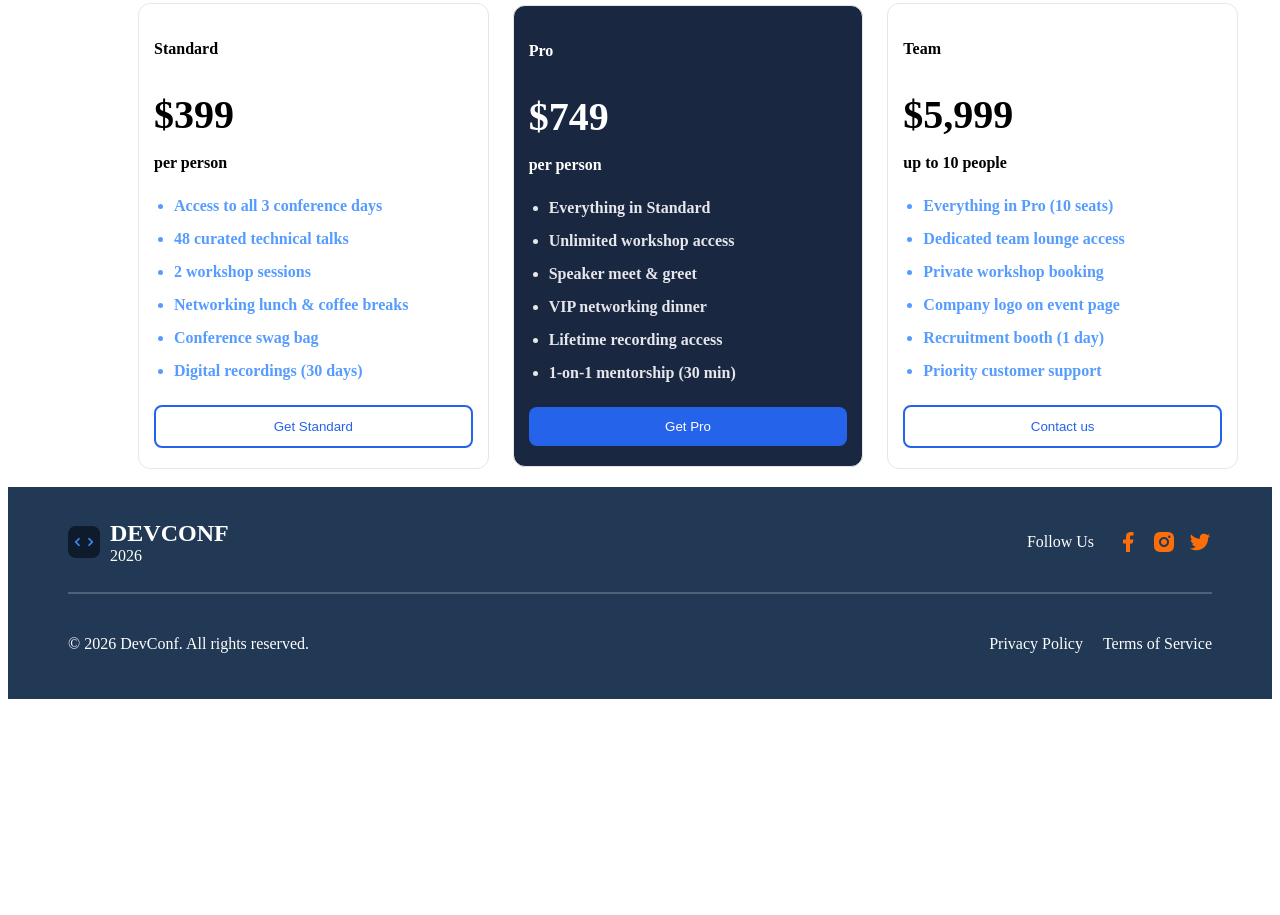
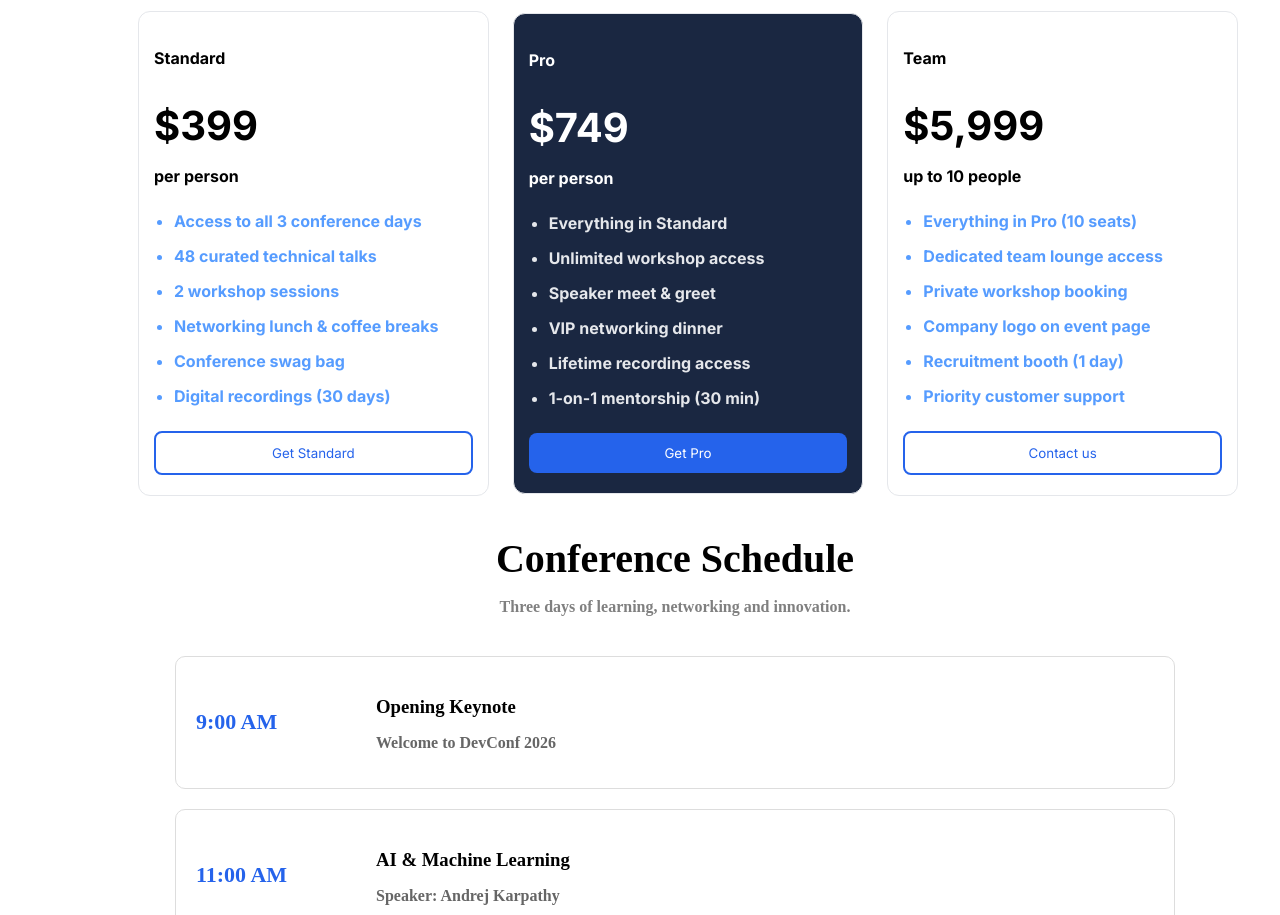
Before and after one commit to hasibulislam67/b14-a1, a plain HTML site: page index.html in a window 1280 px wide. Shown: the part 1885-2800 px from the top of the page. Before the commit the page ends 2592 px from the top, so only its background shows below. Drawn offline with nearby package versions, Linux system fonts and the light colour scheme.

Commit message:
aicommit

```diff
--- a/index.html
+++ b/index.html
@@ -1,15 +1,20 @@
 <!DOCTYPE html>
 <html lang="en">
+
 <head>
     <meta charset="UTF-8">
     <meta name="viewport" content="width=device-width, initial-scale=1.0">
     <title>Document</title>
     <link rel="stylesheet" href="style.css">
+    <link rel="preconnect" href="https://fonts.googleapis.com">
+    <link rel="preconnect" href="https://fonts.gstatic.com/" crossorigin>
     <link
-        href="https://fonts.googleapis.com/css2?family=Arimo:ital,wght@0,400..700;1,400..700&family=Open+Sans:ital,wght@0,300..800;1,300..800&display=swap"
+        href="https://fonts.googleapis.com/css2?family=Arimo:ital,wght@0,400..700;1,400..700&family=Inter:ital,opsz,wght@0,14..32,100..900;1,14..32,100..900&display=swap"
         rel="stylesheet">
 
+
 </head>
+
 <body>
     <section>
         <nav class="nav">
@@ -34,14 +39,15 @@
         <div class="banner-content">
             <div>
                 <h1>Code. <em>Connect.</em>Create</h1>
-            <p>Join 4,000+ engineers, founders, and builders at the premier developer <br> conference of 2026. Three days of cutting-edge talks, hands-on workshops,<br> and meaningful connections.</p>
+                <p>Join 4,000+ engineers, founders, and builders at the premier developer <br> conference of 2026. Three
+                    days of cutting-edge talks, hands-on workshops,<br> and meaningful connections.</p>
             </div>
             <div class="lol">
                 <button class="common-btn ">Register Now</button>
             </div>
         </div>
 
-          </section  >
+    </section>
     <!-- speaker section -->
     <section class="speaker-parent">
         <h2 class="lmao">Meet the Speakers</h2>
@@ -72,6 +78,7 @@
                     <p class="mark">Frontend</p>
                     <h4>Gary Marcus</h4>
                     <p>Staff Engineer, Vercel</p>
+
                 </div>
             </div>
 
@@ -106,7 +113,7 @@
                     </ul>
                     <button class="get-btn">Get Standard</button>
                 </div>
-         <div  class="pring-card pro-card">
+                <div class="pring-card pro-card">
                     <p>Pro</p>
                     <h1>$749</h1>
                     <p>per person</p>
@@ -120,7 +127,7 @@
                     </ul>
                     <button class="get-btn">Get Pro</button>
                 </div>
-         <div  class="pring-card">
+                <div class="pring-card">
                     <p>Team</p>
                     <h1>$5,999</h1>
                     <p>up to 10 people</p>
@@ -136,6 +143,69 @@
                 </div>
             </div>
         </div>
+        <!-- ai section -->
+         <!-- Schedule Section -->
+
+<section class="schedule">
+
+    <h2 class="schedule-title">Conference Schedule</h2>
+
+    <p class="schedule-text">
+        Three days of learning, networking and innovation.
+    </p>
+
+    <div class="schedule-card">
+
+        <div class="schedule-item">
+            <div class="time">9:00 AM</div>
+
+            <div class="details">
+                <h3>Opening Keynote</h3>
+                <p>Welcome to DevConf 2026</p>
+            </div>
+        </div>
+
+        <div class="schedule-item">
+            <div class="time">11:00 AM</div>
+
+            <div class="details">
+                <h3>AI & Machine Learning</h3>
+                <p>Speaker: Andrej Karpathy</p>
+            </div>
+        </div>
+
+        <div class="schedule-item">
+            <div class="time">1:00 PM</div>
+
+            <div class="details">
+                <h3>Lunch & Networking</h3>
+                <p>Lunch, coffee and networking session.</p>
+            </div>
+        </div>
+
+        <div class="schedule-item">
+            <div class="time">3:00 PM</div>
+
+            <div class="details">
+                <h3>Cloud & DevOps</h3>
+                <p>Speaker: Demis Hassabis</p>
+            </div>
+        </div>
+
+        <div class="schedule-item">
+            <div class="time">5:00 PM</div>
+
+            <div class="details">
+                <h3>Closing Session</h3>
+                <p>Thank you for joining DevConf 2026.</p>
+            </div>
+        </div>
+
+    </div>
+
+</section>
+
+
 
     </section>
     <!-- footer section -->
@@ -182,4 +252,5 @@
 
 
 </body>
+
 </html>
--- a/style.css
+++ b/style.css
@@ -5,7 +5,8 @@
     align-items: center;
     max-width: 1200px;
     margin-left: 75px;
-    font-family: "Open Sans", sans-serif;
+    font-family: "Arimo", sans-serif;
+
 
 
 }
@@ -29,6 +30,7 @@
             border-radius: 5px;
             border: none;
             cursor: pointer;
+            font-family: "Inter", sans-serif;
         }
         .logo{
             display: flex;
@@ -58,6 +60,7 @@
              justify-content: center;
              align-items: center;
              margin-top : 3px;
+             font-family: "Inter", sans-serif;
 
         }
 
@@ -77,6 +80,7 @@
     border-radius: 10px;
     overflow: hidden;
     background: #fff;
+    font-family: "Inter", sans-serif;
 }
 
 .speaker-card img{
@@ -130,6 +134,7 @@
      margin: 40px 0px;
      max-width: 1100px;
       padding-left: 60px;
+      font-family: "Inter", sans-serif;
 
 
 
@@ -145,6 +150,7 @@
     border: 1px solid #E5E7EB;
     padding: 20px 15px;
    border-radius: 12px;
+   font-family: "Inter", sans-serif;
 
     }
     .feature{
@@ -165,6 +171,7 @@
     color: #2563EB;
     cursor: pointer;
     width: 100%;
+    font-family: "Inter", sans-serif;
 
 }
 .pro-card {
@@ -176,6 +183,7 @@
     color: white;
     border: none;
     width: 100%;
+    font-family: "Inter", sans-serif;
 }
 .pro-card li {
     color: #E5E7EB;
@@ -241,3 +249,50 @@
     margin: 0;
     cursor: pointer;
 }
+/* ai section */
+.schedule{
+    max-width: 1000px;
+    margin: 80px auto;
+}
+
+.schedule-title{
+    text-align: center;
+    font-size: 40px;
+    margin-bottom: 10px;
+}
+
+.schedule-text{
+    text-align: center;
+    color: gray;
+    margin-bottom: 40px;
+}
+
+.schedule-card{
+    display: flex;
+    flex-direction: column;
+    gap: 20px;
+}
+
+.schedule-item{
+    display: flex;
+    align-items: center;
+    gap: 30px;
+    border: 1px solid #ddd;
+    border-radius: 10px;
+    padding: 20px;
+}
+
+.time{
+    width: 150px;
+    font-size: 22px;
+    font-weight: bold;
+    color: #2563EB;
+}
+
+.details h3{
+    margin-bottom: 8px;
+}
+
+.details p{
+    color: #666;
+}
```
Lines whose indentation alone changed are shown as unchanged.
